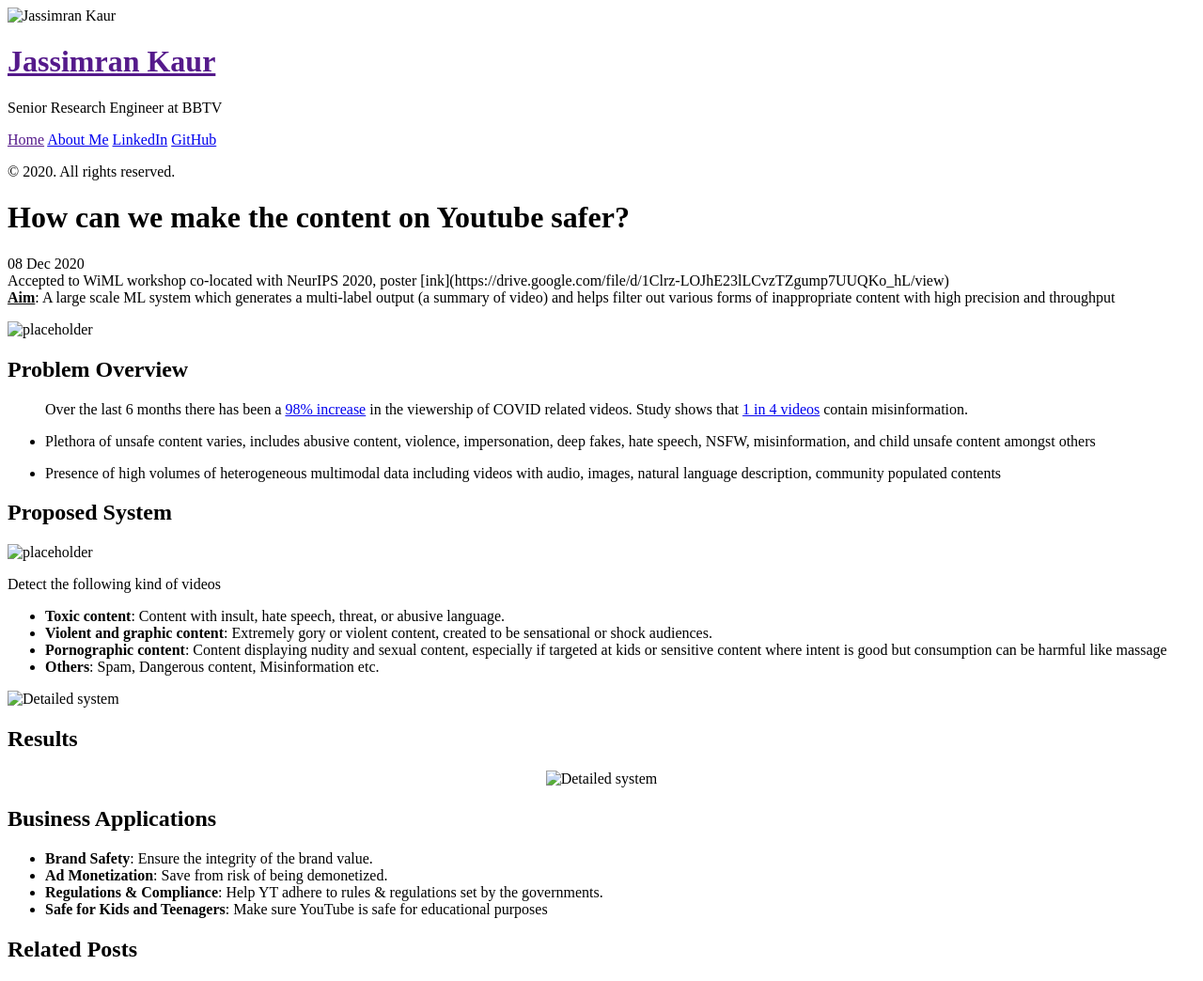
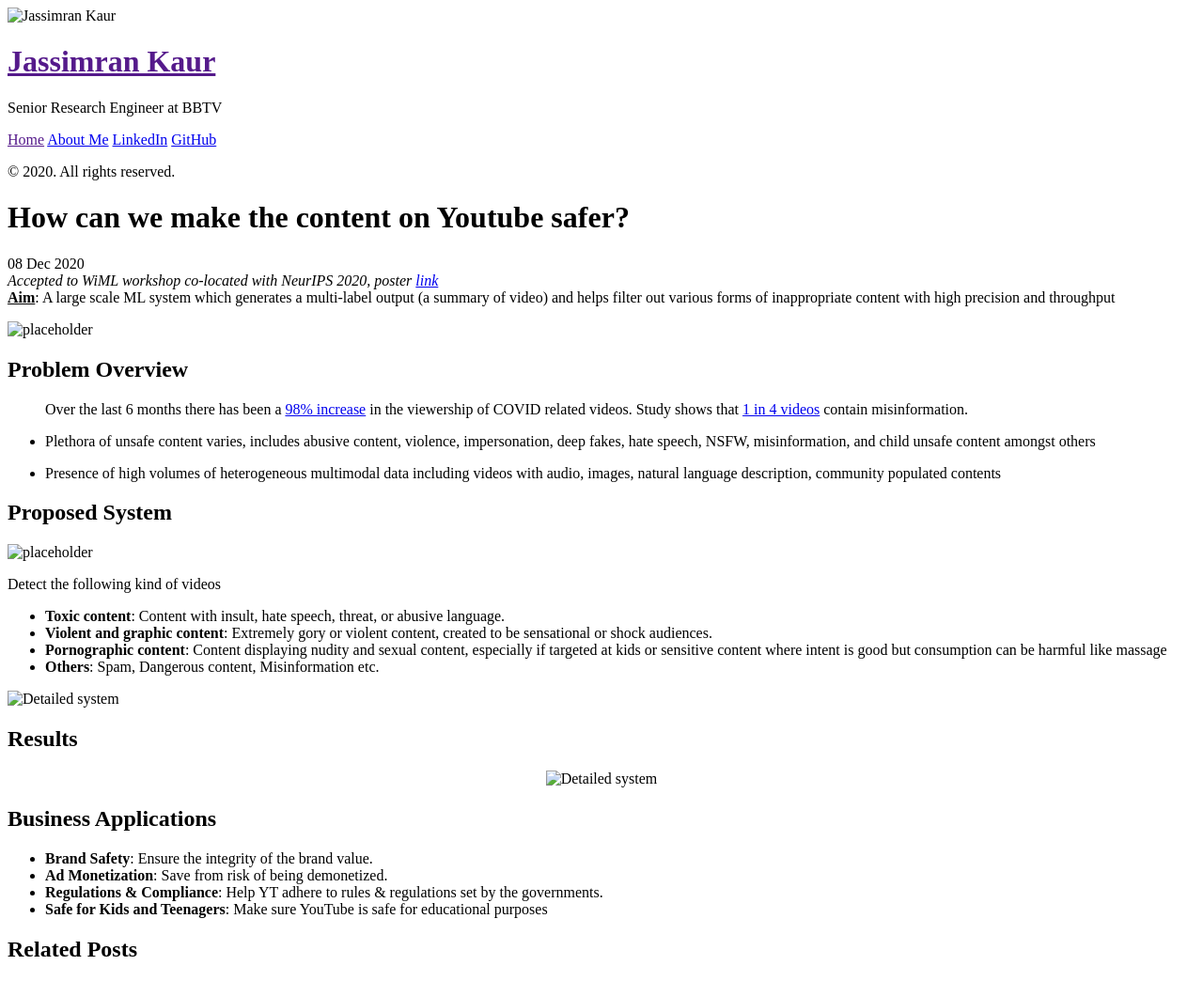
Before and after one commit to jassimran/jassimran.github.io, a Jekyll site: the page built from _posts/2020-12-8-how-can-we-make-the-content-on-Youtube-safer.md.md, in a window 1280 px wide. Shown: the whole page at 94% size. Built offline with Jekyll 4.4.1, drawn with Linux system fonts in a browser that asks for light colours; Markdown is read by kramdown in place of the engine named in the settings.

Commit message:
Htmlized

```diff
--- a/_posts/2020-12-8-how-can-we-make-the-content-on-Youtube-safer.md.md
+++ b/_posts/2020-12-8-how-can-we-make-the-content-on-Youtube-safer.md.md
@@ -5,7 +5,7 @@ title: How can we make the content on Youtube safer?
 
 
 <div class="message">
-  Accepted to WiML workshop co-located with NeurIPS 2020, poster [ink](https://drive.google.com/file/d/1Clrz-LOJhE23lLCvzTZgump7UUQKo_hL/view)
+  <i>Accepted to WiML workshop co-located with NeurIPS 2020, poster <a href="https://drive.google.com/file/d/1Clrz-LOJhE23lLCvzTZgump7UUQKo_hL/view">link</a></i>
 </div>
 
 <div class="message">
```
